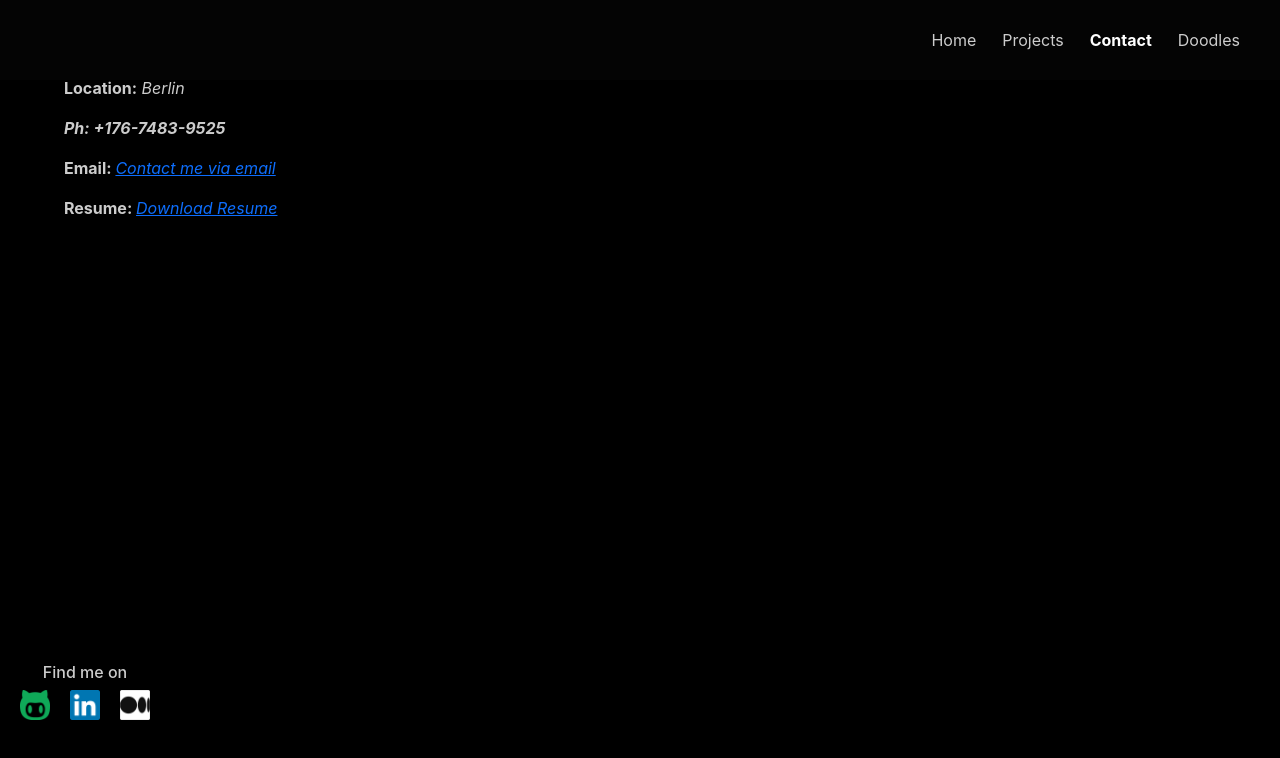
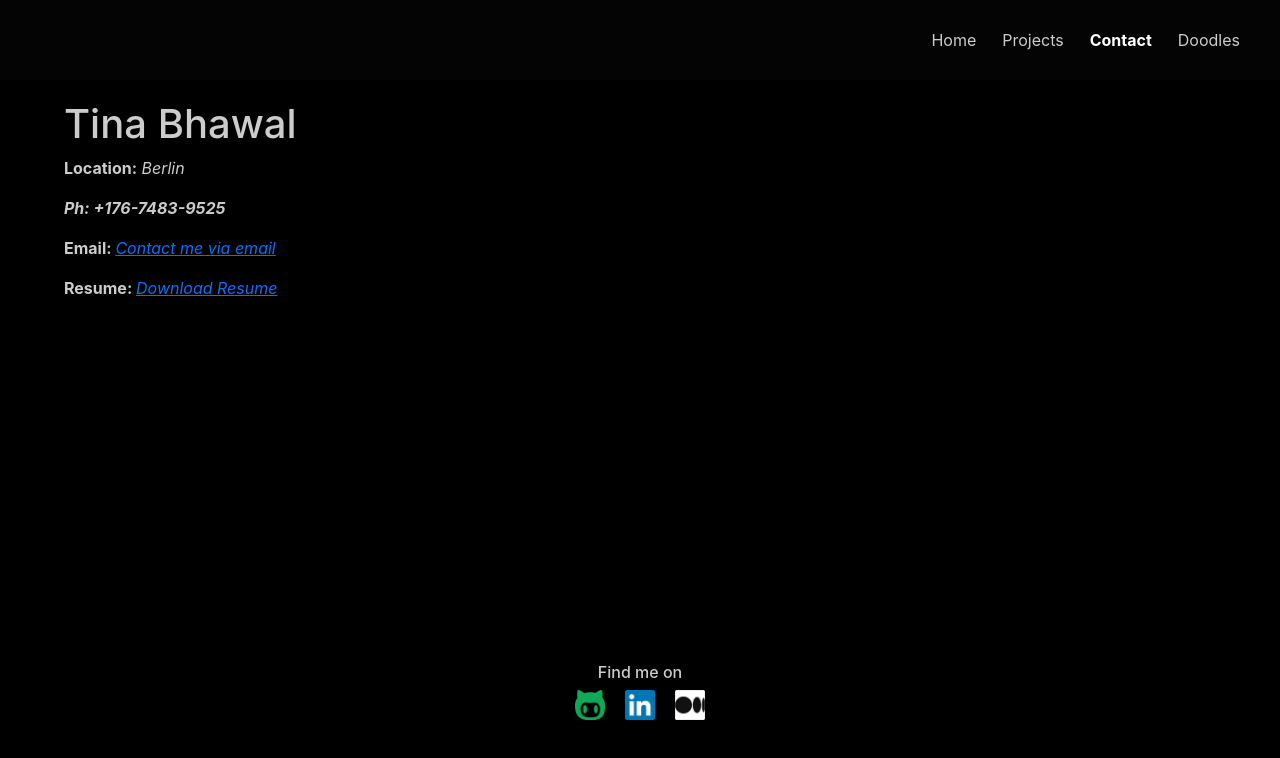
Before and after one commit to tinabhowal/portfolio, a React (Create React App) app: page /contact in a window 1280 px wide. Shown: the top 758 px of the page. Built offline with nearby package versions, Linux system fonts and the light colour scheme.

Commit message:
profile pic and style changes

```diff
--- a/src/aboutMe.js
+++ b/src/aboutMe.js
@@ -137,6 +137,7 @@ import React, { useState, useEffect, useRef } from 'react';
 import './aboutMe.css';
 import image from './images/Frame 8.png';
 import doodle from './images/doodle7.png';
+import newprof from './images/newprof.png';
 import Navbars from './navbar';
 
 
@@ -291,7 +292,7 @@ function AboutMe() {
           ref={profilePictureRef}
           className={`profilePicture ${textComplete ? 'visible' : ''}`}
         >
-          <img className='img' src={doodle} alt='profile' />
+          <img className='img' src={newprof} alt='profile' />
         </div>
 
 
--- a/src/contact.css
+++ b/src/contact.css
@@ -12,7 +12,7 @@
     /* justify-content: flex-start;
     align-items: flex-start; */
     /* gap: 200px; */
-    margin:20px;
+    margin-top:100px;
     /* position: absolute;
     left:0; */
   }
@@ -27,14 +27,6 @@
 
 
 
-  .social-media{
-    display: flex;
-    justify-content: center;
-    align-items: center;
-    gap:20px;
-    margin: 0 auto;
-  }
-
 .formbutton{
   margin:5px;
 }
@@ -42,8 +34,31 @@
 .findmesection{
   position: absolute;
   bottom: 10%;
+  display: flex;
+  justify-content: center;
+  align-items: center;
+
+}
+
+.findmerow{
+  display: flex;
+  justify-content: center;
+  align-items: center;
+  margin: 0 auto;
+  width: 100vw;
 }
 
 .findme{
   text-align: center;
+  width: 100%;
 }
+
+
+
+.social-media{
+  display: flex;
+  justify-content: center;
+  align-items: center;
+  gap:20px;
+  margin: 0 auto;
+}
--- a/src/contact.js
+++ b/src/contact.js
@@ -73,7 +73,7 @@ const Contact = () => {
       </div>
 
       <div className='findmesection'>
-      <Row>
+      <Row className='findmerow'>
         <Col className='findme'>
           <h6>Find me on</h6>
           <div class="social-media">
--- a/src/projects.js
+++ b/src/projects.js
@@ -86,6 +86,7 @@ const Projects = () => {
       title: 'ChatApp',
       image: chatApp1,
       description:'A chat app for mobile devices using React Native. The app provides users with a chat interface and options to share images, videos and their location.',
+      demoLink: 'https://drive.google.com/file/d/1-XRlqpVIKAqozukG8f5NgiyH276M0UW0/view?usp=sharing',
       githubLink: 'https://github.com/tinabhowal/Chat-App',
 
     },
```
Also changed, not shown: src/images/newprof.png (added).
